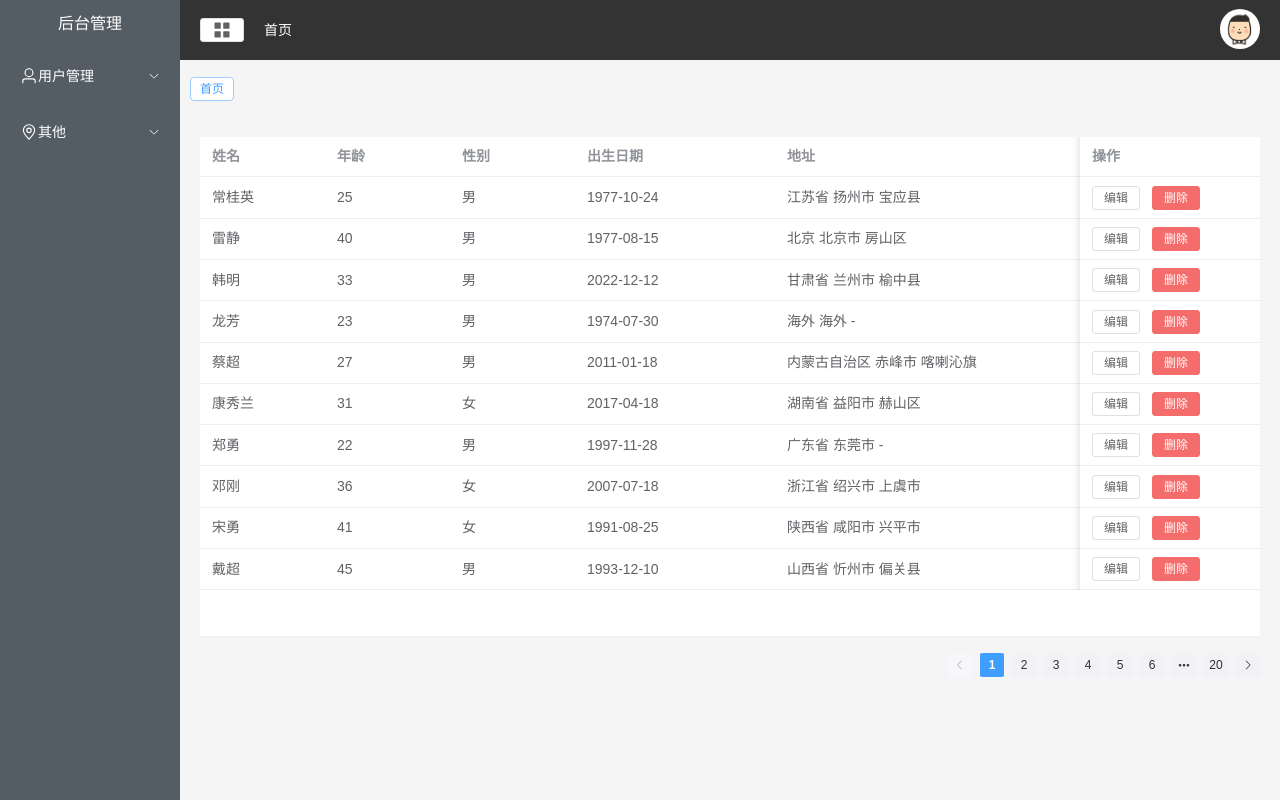
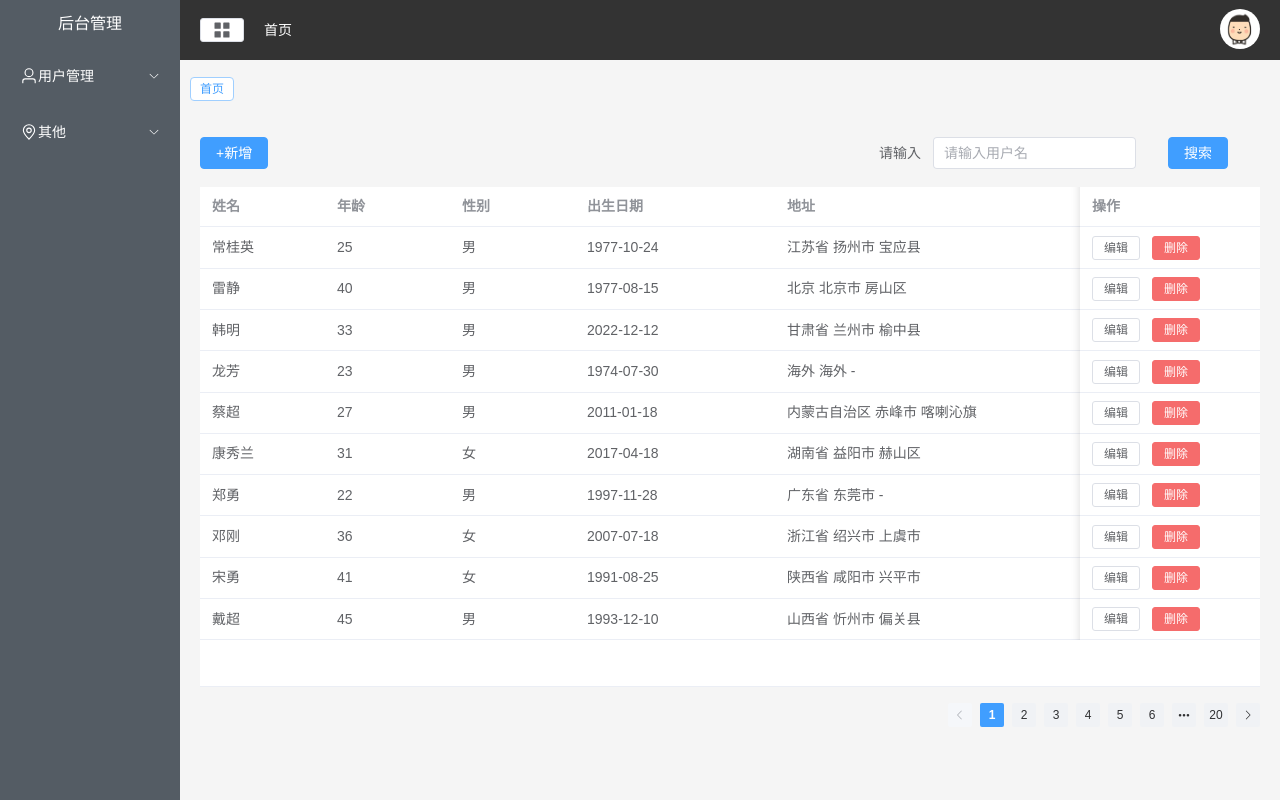
Before and after one commit to HeTreeTerr/base-vue3-pro, a Vue app: page /#/user in a window 1280 px wide. Built offline with nearby package versions, Linux system fonts and the light colour scheme.

Commit message:
用户信息搜索实现

```diff
--- a/src/views/user/User.vue
+++ b/src/views/user/User.vue
@@ -1,5 +1,18 @@
 <!-- user组件 -->
 <template>
+    <div class="user-header">
+        <!-- 新增按钮 -->
+        <el-button type="primary">+新增</el-button>
+        <!-- 用户搜索 -->
+        <el-form :inline="true" :model="formInline" class="demo-form-inline">
+            <el-form-item label="请输入">
+                <el-input v-model="formInline.keyword" placeholder="请输入用户名" clearable />
+            </el-form-item>
+            <el-form-item>
+                <el-button type="primary" @click="handleSearch">搜索</el-button>
+            </el-form-item>
+        </el-form>
+    </div>
     <div class="table">
         <el-table :data="list" style="width: 100%; height: 500px;">
             <el-table-column
@@ -72,6 +85,7 @@
         const config = reactive({
             total: 0,
             page: 1,
+            name: '',
             limit: 10,
         });
 
@@ -90,11 +104,22 @@
             config.page = page;
             getUserData(config);
         };
+        //用户搜索表单
+        const formInline = reactive({
+            keyword: "",
+        });
+        //用户搜索方法
+        const handleSearch = ()=>{
+            config.name = formInline.keyword;
+            getUserData(config);
+        };
         return {
             list,
             tableLabel,
             config,
             changePage,
+            formInline,
+            handleSearch,
         }
     },
 })
@@ -110,4 +135,8 @@
         bottom: -20px;
     }
 }
+.user-header{
+    display: flex;
+    justify-content: space-between;
+}
 </style>
```
